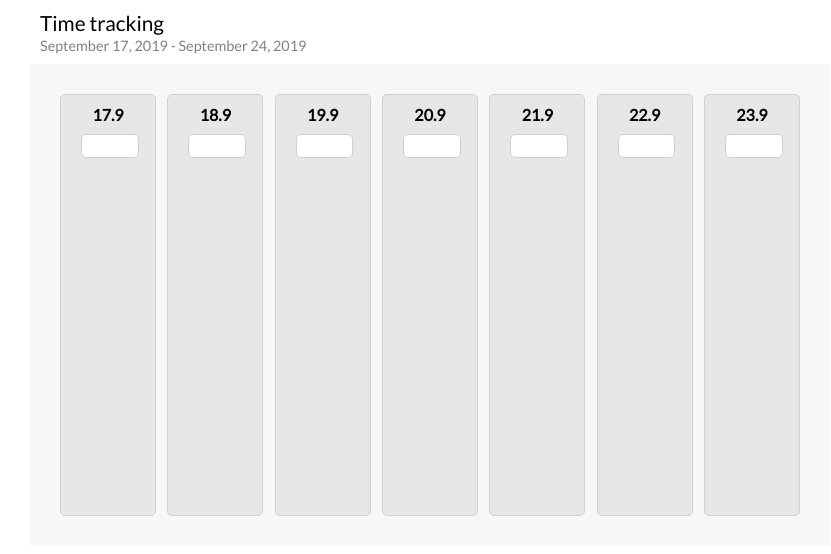
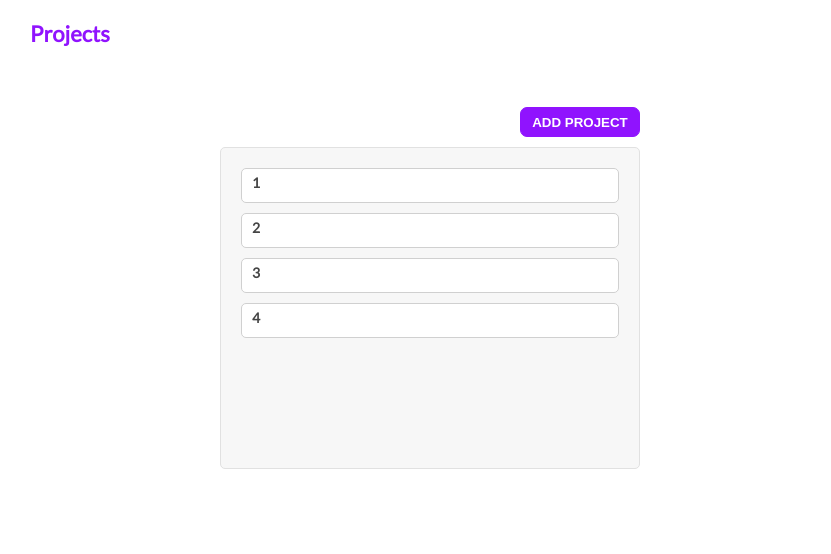
Before and after one commit to MarmerMax/react-project, a React (Create React App) app: page /projects-page in a window 1280 px wide. Shown: the top 554 px of the page, without its empty margins (210-1041 px from the left). Built offline with nearby package versions, Linux system fonts and the light colour scheme.

Commit message:
working on the pages css

```diff
--- a/src/App.js
+++ b/src/App.js
@@ -1,15 +1,32 @@
-import React from 'react';
+import React, {useState, useEffect} from 'react';
+import {Switch, Route, BrowserRouter, Redirect} from "react-router-dom";
+import styled, {ThemeProvider} from 'styled-components';
+
+import TrackingTable from './components/tracking-table/tracking-table.component';
+import ProjectsPage from './components/projects-page/projects-page.component';
+import Login from './components/login/login.component';
+
 import './App.css';
-import styled from 'styled-components';
-import Header from './components/header/header.component';
-import DatesSlots from './components/dates-slots/dates-slots.component';
+
+const theme = {
+  primary: '#9013fe',
+  secondary: '#707070'
+}
 
 const App = () => {
   return (
-    <Container>
-      <Header />
-      <DatesSlots />
-    </Container>
+    <ThemeProvider theme={theme}>
+      <BrowserRouter>
+        <Container>
+          <Switch>
+            <Route exact path="/" render={() => <Redirect to="/login/"/>}/>
+            <Route path="/login" component={Login}/>
+            <Route path="/projects-page" component={ProjectsPage}/>
+            <Route path="/tracking-table" component={TrackingTable}/>
+          </Switch>
+        </Container>
+      </BrowserRouter>
+    </ThemeProvider>
   );
 };
 
--- a/src/components/date-slot/date-slot.component.jsx
+++ b/src/components/date-slot/date-slot.component.jsx
@@ -1,24 +1,23 @@
 import React, {useState} from 'react';
 import styled from 'styled-components';
 
-const DateSlot = ({dateData}) => {
-  console.log("props data", dateData);
-
-  const [hours, setHours] = useState(dateData.hours);
+const DateSlot = ({date, hour, changeHours}) => {
+  const [hours, setHours] = useState(hour);
 
   const handleInput = (event) => {
     const value = event.target.value;
     setHours(value);
+    changeHours(date, value);
   };
-
 
   return (
     <Container>
-      <DateValue>{dateData.date}</DateValue>
+      <DateValue>{date}</DateValue>
       <InputField
         type="number"
         value={hours}
-        onChange={handleInput}/>
+        onChange={handleInput}
+      />
     </Container>
   );
 };
@@ -28,23 +27,29 @@ export default DateSlot;
 const Container = styled.div`
   height: 400px;
   padding: 10px;
-    background: #E7E7E7;
-    border: 1px solid #D0D0D0;
+  background: #ededed;
+  border: 1px solid #e1e1e1;
   border-radius: 5px;
   font-weight: bold;
-    flex-basis: 10%;
+  flex-basis: 9%;
 `;
 
-const DateValue = styled.div``;
+const DateValue = styled.div`
+  //color: #707070;
+  color: ${(props) => props.theme.primary}
+`;
 
 const InputField = styled.input`
   margin: 10px;
   width: 70%;
-    height: 20px;
+  //height: 25px;
   border: 1px solid #D0D0D0;
   border-radius: 5px;
   text-align: center;
   outline: none;
+  color: ${(props) => props.theme.secondary};
+  font-weight: bold;
+  font-size: 1.1rem;
   ::-webkit-outer-spin-button,
   ::-webkit-inner-spin-button {
     -webkit-appearance: none;
--- a/src/components/dates-slots/dates-slots.component.jsx
+++ b/src/components/dates-slots/dates-slots.component.jsx
@@ -1,15 +1,34 @@
-import React, {useState} from 'react';
+import React, {useState, useEffect} from 'react';
 import styled from 'styled-components';
 import DateSlot from '../date-slot/date-slot.component';
-import {createShortDate, createWeek} from "../../utils/create-date";
+import {createWeek} from "../../utils/create-date";
 
-const DatesSlots = () => {
-    const [dates, setDates] = useState(createWeek(new Date()));
-    console.log(dates);
+const DatesSlots = ({firstDate}) => {
+  const [dates, setDates] = useState(createWeek(firstDate));
+  const [hours, setHours] = useState({});
 
-    return(
+  useEffect(() => {
+    setDates(createWeek(firstDate));
+  }, [firstDate]);
+
+  const changeHours = (day, hour) => {
+    const tempHours = {...hours};
+    tempHours[day] = hour;
+    setHours(tempHours);
+  };
+
+  return (
     <Container>
-            {dates.map(date => <DateSlot dateData={date} key={date.date}/>)}
+      <ProjectLabel>
+        My project label
+      </ProjectLabel>
+      {dates.map(date =>
+        <DateSlot
+          date={date.label}
+          hour={hours[date.label]}
+          changeHours={changeHours}
+          key={date.label}
+        />)}
     </Container>
   );
 };
@@ -18,9 +37,29 @@ export default DatesSlots;
 
 const Container = styled.div`
   background: #F7F7F7;
-    // width: 80%;
-    padding: 30px;
+  padding: 20px;
   display: flex;
   justify-content: space-between;
   flex-wrap: nowrap;
 `;
+
+const ProjectLabel = styled.div`
+  margin-right: 10px;
+  flex-basis: 10%;
+  color: #454545;
+  font-size: 0.9rem;
+  font-weight: bold;
+  padding: 32px 0;
+  text-align: left;
+`;
+
+
+// useEffect(() => {
+//   const weekHours = {...hours};
+//   const weekDates = [...dates];
+//   const newDates = weekDates.filter(date => !(date.date in weekHours));
+//   // console.log("newDates", newDates);
+//   newDates.forEach(date => weekHours[date.date] = '');
+//   // console.log("weekHours", weekHours);
+//   setHours(weekHours);
+// }, []);
--- a/src/components/header/header.component.jsx
+++ b/src/components/header/header.component.jsx
@@ -1,20 +1,19 @@
 import React from 'react';
 import styled from 'styled-components';
-import {createDate} from "../../utils/create-date";
+import {dateToString} from "../../utils/create-date";
 
-const Header = () => {
-  const firstDate = createDate(new Date());
-  const lastDate = createDate(new Date(), 7);
-
+const Header = ({firstDate, lastDate, prevDate, nextDate}) => {
 
   return (
     <Container>
-      <Title>Time tracking</Title>
-      <DatesContainer>
-        <DateTitle>{firstDate}</DateTitle>
-        <DateTitle>&nbsp;-&nbsp;</DateTitle>
-        <DateTitle>{lastDate}</DateTitle>
-      </DatesContainer>
+      <TitleContainer>
+        <Title>Time tracking</Title>
+        <DateTitle>{dateToString(firstDate)} - {dateToString(lastDate)}</DateTitle>
+      </TitleContainer>
+      <ButtonsContainer>
+        <PrevButton onClick={prevDate}>Previous</PrevButton>
+        <Button onClick={nextDate}>Next</Button>
+      </ButtonsContainer>
     </Container>
   )
 };
@@ -23,20 +22,48 @@ export default Header;
 
 
 const Container = styled.div`
-    // font-family: sans-serif;
-    padding: 10px;
-    text-align: left;
+  display: flex;
+  justify-content: space-between;
+  align-items: center;
+  padding: 20px 0;
 `;
 
 const Title = styled.div`
-    font-size: 1.3rem;
+  font-size: 22px;
+  color: ${(props) => props.theme.primary};
+  font-weight: bold;
 `;
 
-const DatesContainer = styled.div`
-    display: inline-box;
-    color: grey;
+const TitleContainer = styled.div`
+  text-align: left;
 `;
 
 const DateTitle = styled.div`
-    font-size: 0.9rem;
+  font-size: 14px;
+  color: ${(props) => props.theme.secondary};
 `;
+
+const ButtonsContainer = styled.div``;
+
+const Button = styled.button`
+  width: 100px;
+  border-radius: 5px;
+  border: 1px solid #e1e1e1;
+  outline: none;
+  font-weight: bold;
+  text-transform: uppercase;
+  padding: 5px;
+  //color: #707070;
+  //background-color: #ededed;
+  color: white;
+  background-color: ${(props) => props.theme.primary};
+  &:hover {
+    //background-color: #707070;
+    color: white;
+    opacity: 0.5;
+  }
+`;
+
+const PrevButton = styled(Button)`
+  margin-right: 10px;
+`;
--- /dev/null
+++ b/src/components/login/login.component.jsx
@@ -0,0 +1,76 @@
+import React from 'react';
+import styled from 'styled-components';
+
+const Login = () => {
+  return (
+    <Container>
+      <Title>Login</Title>
+      <InputContainer>
+        <InputTitle>Email</InputTitle>
+        <InputField/>
+      </InputContainer>
+      <InputContainer>
+        <InputTitle>Password</InputTitle>
+        <InputField/>
+      </InputContainer>
+      <LoginButton>Login</LoginButton>
+    </Container>
+  );
+};
+
+export default Login;
+
+const Container = styled.div`
+  margin: 20% auto;
+  width: 260px;
+  height: 300px;
+  background: #F7F7F7;
+  border: 1px solid #e1e1e1;
+  border-radius: 5px;
+  padding: 30px 30px 40px;
+  text-align: left;
+  box-sizing: border-box;
+`;
+
+const Title = styled.div`
+  font-weight: bold;
+  font-size: 22px;
+  margin-bottom: 20px;
+`;
+
+const InputContainer = styled.div``;
+
+const InputField = styled.input`
+  margin-bottom: 15px;
+  width: 100%;
+  border: 1px solid #D0D0D0;
+  border-radius: 7px;
+  outline: none;
+  height: 30px;
+  font-size: 14px;
+  font-weight: 600;
+  padding: 5px;
+  box-sizing: border-box;
+`;
+
+const InputTitle = styled.div`
+  font-size: 12px;
+  font-weight: bold;
+`;
+
+const LoginButton = styled.button`
+  width: 100%;
+  border: 1px solid #b15cfc;
+  border-radius: 7px;
+  text-transform: uppercase;
+  outline: none;
+  height: 30px;
+  margin-top: 15px;
+  color: white;
+  font-weight: bold;
+  //background-color: ${(props) => props.theme.primary};
+  background-color: #b15cfc;
+  &:hover {
+    opacity: 0.5;
+  }
+`;
--- /dev/null
+++ b/src/components/projects-page/projects-page.component.jsx
@@ -0,0 +1,93 @@
+import React from 'react';
+import styled from 'styled-components';
+
+const ProjectsPage = () => {
+  return (
+    <Container>
+      <Title>Projects</Title>
+      <ProjectsContainer>
+        <AddProjectButton>Add Project</AddProjectButton>
+        <ProjectsList>
+          <Project>
+            <ProjectTitle>1</ProjectTitle>
+          </Project>
+          <Project>
+            <ProjectTitle>2</ProjectTitle>
+          </Project>
+          <Project>
+            <ProjectTitle>3</ProjectTitle>
+          </Project>
+          <Project>
+            <ProjectTitle>4</ProjectTitle>
+          </Project>
+        </ProjectsList>
+      </ProjectsContainer>
+    </Container>
+  );
+};
+
+export default ProjectsPage;
+
+const Container = styled.div``;
+
+const Title = styled.div`
+  font-size: 22px;
+  color: ${(props) => props.theme.primary};
+  font-weight: bold;
+  text-align: left;
+  padding: 20px 0;
+`;
+
+const ProjectsContainer = styled.div`
+  margin: 20px auto;
+  width: 440px;
+  box-sizing: border-box;
+  display: flex;
+  flex-direction: column;
+  box-sizing: border-box;
+  padding: 10px;
+`;
+
+const AddProjectButton = styled.button`
+  align-self: flex-end;
+  width: 120px;
+  border: 1px solid ${(props) => props.theme.primary};
+  border-radius: 7px;
+  text-transform: uppercase;
+  outline: none;
+  height: 30px;
+  margin: 10px 0;
+  color: white;
+  font-weight: bold;
+  background-color: ${(props) => props.theme.primary};
+  &:hover {
+    opacity: 0.5;
+  }
+`;
+
+const ProjectsList = styled.div`
+  height: 300px;
+  padding: 10px;
+  background: #F7F7F7;
+  border: 1px solid #e1e1e1;
+  border-radius: 5px;
+`;
+
+const Project = styled.div`
+  background-color: #fff;
+  margin: 10px;
+  height: 35px;
+  border: 1px solid #D0D0D0;
+  border-radius: 5px;
+  color: #454545;
+  font-weight: bold;
+  font-size: 1.1rem;
+  box-sizing: border-box;
+  padding: 5px 10px;
+`;
+
+const ProjectTitle = styled.div`
+  font-size: 14px;
+  font-weight: bold;
+  text-align: left;
+`;
--- /dev/null
+++ b/src/components/tracking-table/tracking-table.component.jsx
@@ -0,0 +1,41 @@
+import React, {useState, useEffect} from 'react';
+import Header from "../header/header.component";
+import DatesSlots from "../dates-slots/dates-slots.component";
+import styled from "styled-components";
+import {createDate} from "../../utils/create-date";
+import {WEEK_DURATION} from "../../constants/dates.constants";
+
+const TrackingTable = (props) => {
+  const [daysOffset, setDaysOffset] = useState(0);
+
+  const [firstDate, setFirstDate] = useState(createDate(daysOffset));
+  const [lastDate, setLastDate] = useState(createDate(WEEK_DURATION - 1, firstDate));
+
+  useEffect(() => {
+    const tempFirstDate = createDate(daysOffset);
+    const tempLastDate = createDate(WEEK_DURATION - 1, tempFirstDate);
+    setFirstDate(tempFirstDate);
+    setLastDate(tempLastDate);
+  }, [daysOffset]);
+
+  const handlePrev = () => setDaysOffset((prevState) => prevState - 1);
+  const handleNext = () => setDaysOffset((prevState) => prevState + 1);
+
+  return (
+    <Container>
+      <Header
+        firstDate={firstDate}
+        lastDate={lastDate}
+        prevDate={handlePrev}
+        nextDate={handleNext}
+      />
+      <DatesSlots
+        firstDate={firstDate}
+      />
+    </Container>
+  );
+};
+
+export default TrackingTable;
+
+const Container = styled.div``;
--- a/src/utils/create-date.js
+++ b/src/utils/create-date.js
@@ -1,23 +1,14 @@
-const monthNames = [
-  "January",
-  "February",
-  "March",
-  "April",
-  "May",
-  "June",
-  "July",
-  "August",
-  "September",
-  "October",
-  "November",
-  "December"
-];
+import {MONTH_NAMES, WEEK_DURATION} from "../constants/dates.constants";
 
-export const createDate = (date, days = 0) => {
+export const createDate = (days = 0, date = new Date()) => {
   const realDate = addDays(date, days);
-  const day = getDay(realDate);
-  const month = getMonth(realDate);
-  const year = getYear(realDate);
+  return realDate;
+};
+
+export const dateToString = (date) => {
+  const day = getDay(date);
+  const month = getMonth(date);
+  const year = getYear(date);
   return `${month} ${day}, ${year}`;
 };
 
@@ -25,34 +16,17 @@ export const createShortDate = (date, days) => {
   const realDate = addDays(date, days);
   const day = getDay(realDate);
   const month = realDate.getMonth() + 1;
-  return day + "." + month;
+  return `${day}.${month}`;
 };
 
 export const createWeek = (date) => {
-  const today = new Date();
-  const weekLength = 7;
-  const dates = new Array(weekLength);
+  const dates = new Array(WEEK_DURATION);
   for (let i = 0; i < dates.length; i++) {
     dates[i] = {
-      date: createShortDate(today, i),
-      hours: ''
+      label: createShortDate(date, i)
     };
   }
   return dates;
-};
-
-export const createMonthDates = () => {
-  const today = new Date();
-  const monthLength = daysInMonth(today.getMonth(), today.getFullYear());
-  const dates = new Array(monthLength);
-  for (let i = 0; i < dates.length; i++) {
-    dates[i] = i;
-  }
-  return dates;
-};
-
-const daysInMonth = (month, year) => {
-  return new Date(year, month, 0).getDate();
 };
 
 const addDays = (date, days) => {
@@ -65,9 +39,21 @@ const getDay = (date) => date.getDate();
 
 const getMonth = (date) => {
   const month = date.getMonth();
-  return monthNames[month];
+  return MONTH_NAMES[month];
 };
 
-const getYear = (date) => {
-  return date.getFullYear();
-};
+const getYear = (date) => date.getFullYear();
+
+// export const createMonthDates = () => {
+//   const today = new Date();
+//   const monthLength = daysInMonth(today.getMonth(), today.getFullYear());
+//   const dates = new Array(monthLength);
+//   for (let i = 0; i < dates.length; i++) {
+//     dates[i] = i;
+//   }
+//   return dates;
+// };
+
+// const daysInMonth = (month, year) => {
+//   return new Date(year, month, 0).getDate();
+// };
```
Also changed, not shown: src/constants/dates.constants.js (added, +16 -0 lines). Lines whose indentation alone changed are shown as unchanged.
